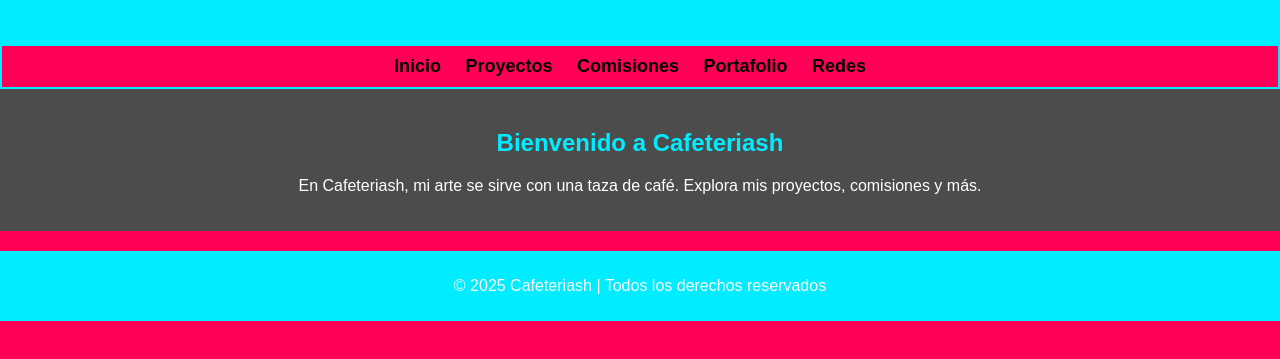
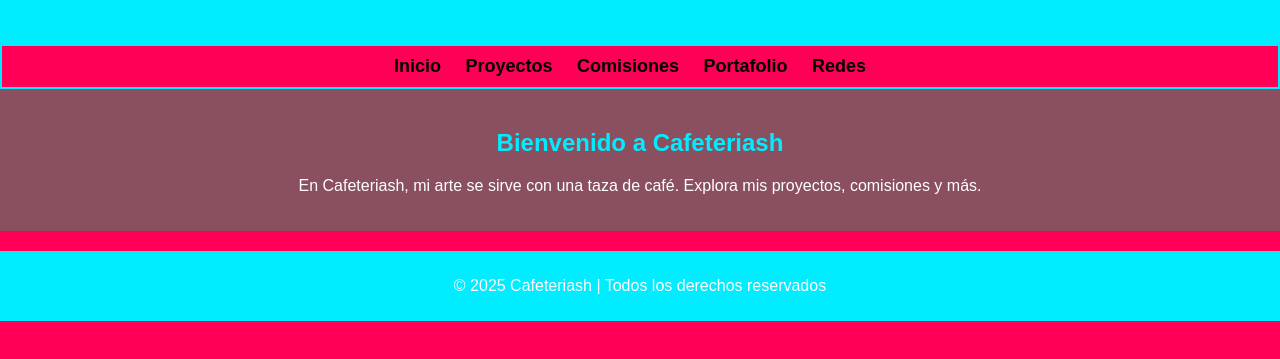
Before and after one commit to AshesMug/cafeteriash, a plain HTML site: page index.html in a window 1280 px wide. Shown: the part 81-440 px from the top of the page. Drawn offline with Linux system fonts and the light colour scheme.

Commit message:
Update styles.css

```diff
--- a/styles.css
+++ b/styles.css
@@ -48,7 +48,7 @@ nav ul li a:hover {
 
 /* Sección de bienvenida y presentación */
 main {
-    background-color: #4c4c4c; /* Fondo gris oscuro */
+    background-color: #8a5060; /* Fondo rojo oscuro */
     padding: 20px;
     text-align: center;
 }
```
